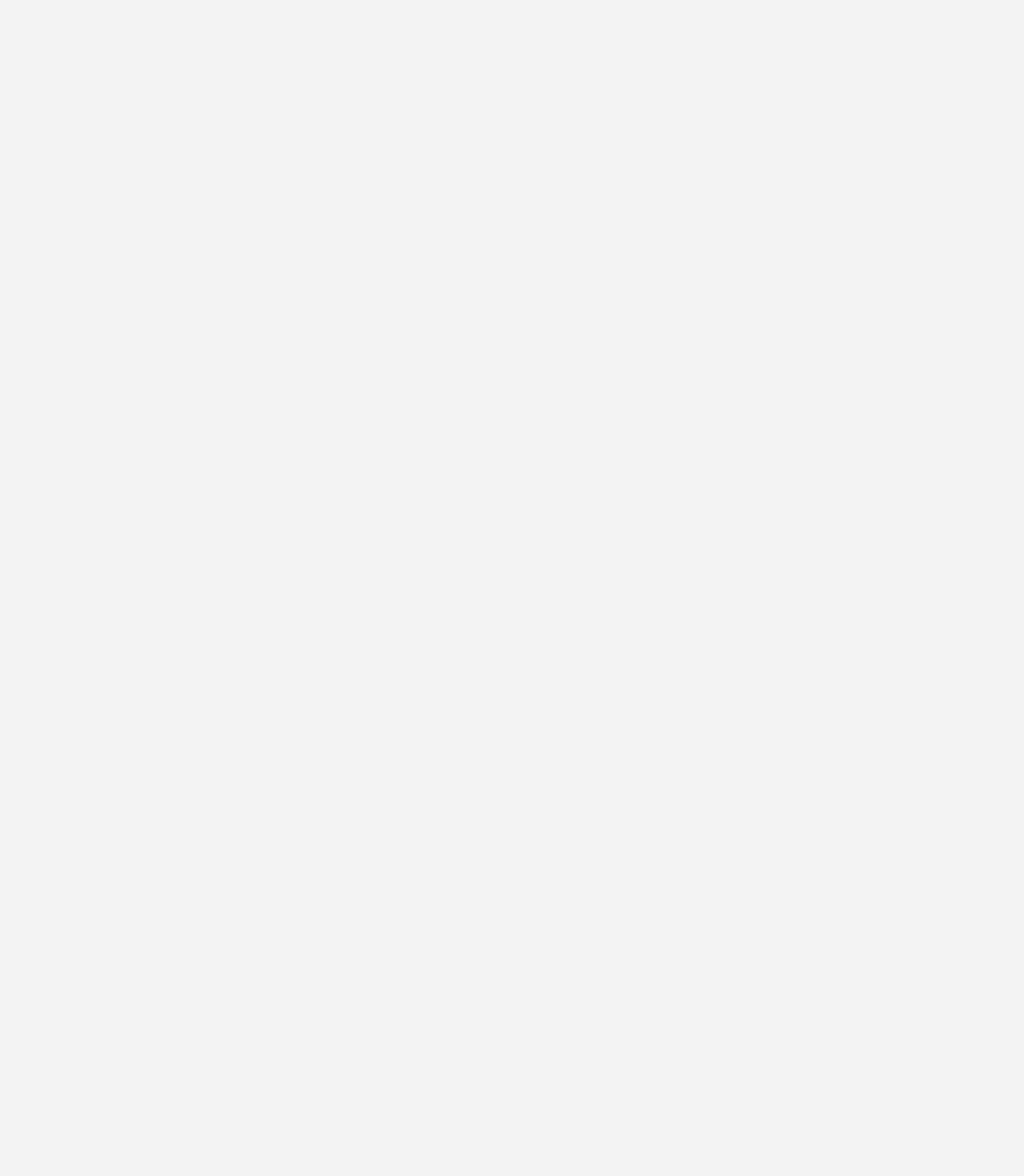
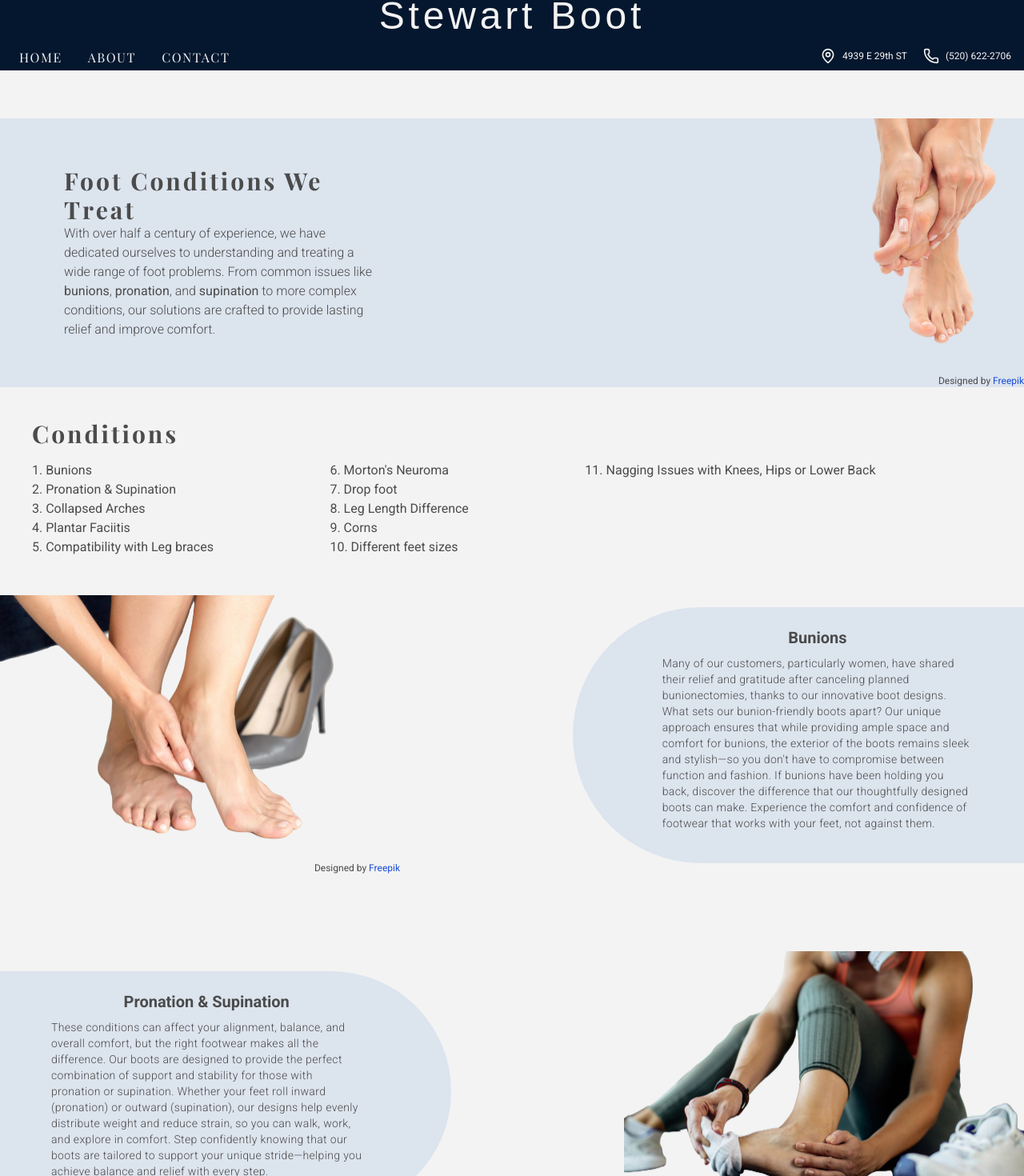
Before and after one commit to ZenilOctavio/stewartboots, a Next.js app: page /about/foot-conditions in a window 1280 px wide. Before the commit this address had no page. Shown: the part 28-1498 px from the top of the page at 80% size. Before the commit the page ends 800 px from the top, so only its background shows below. Built offline with nearby package versions, Linux system fonts and the light colour scheme; a web font is replaced by a local one.

Commit message:
Adding foot conditions

```diff
--- a/app/about/foot-conditions/page.tsx
+++ b/app/about/foot-conditions/page.tsx
@@ -1,36 +1,114 @@
 import clsx from "clsx";
 import Image from "next/image";
-import { redirect } from "next/navigation";
+// import { redirect } from "next/navigation";
 
 interface FootConditionItemProps {
   title: string
   content: string
-  imageSrc: string
-  imageAlt: string
+  imageSrc?: string
+  imageAlt?: string
   imageClassName?: string
   itemId: string
 }
 
+const footConditions = [
+  {
+    title: "Bunions",
+    content: "Many of our customers, particularly women, have shared their relief and gratitude after canceling planned bunionectomies, thanks to our innovative boot designs. What sets our bunion-friendly boots apart? Our unique approach ensures that while providing ample space and comfort for bunions, the exterior of the boots remains sleek and stylish—so you don't have to compromise between function and fashion. If bunions have been holding you back, discover the difference that our thoughtfully designed boots can make. Experience the comfort and confidence of footwear that works with your feet, not against them.",
+    imageSrc: "/foot-conditions/bunions.png",
+    imageAlt: "Bunions"
+  },
+  {
+    title: "Pronation & Supination",
+    content: "These conditions can affect your alignment, balance, and overall comfort, but the right footwear makes all the difference. Our boots are designed to provide the perfect combination of support and stability for those with pronation or supination. Whether your feet roll inward (pronation) or outward (supination), our designs help evenly distribute weight and reduce strain, so you can walk, work, and explore in comfort. Step confidently knowing that our boots are tailored to support your unique stride—helping you achieve balance and relief with every step.",
+    imageClassName: "-scale-x-100",
+    imageSrc: "/foot-conditions/hammertoe.png",
+    imageAlt: "Hammertoes"
+  },
+  {
+    title: "Collapsed Arches",
+    content: "This condition can lead to discomfort and fatigue, but our expertly crafted designs provide the support and structure your feet need. Our boots are engineered with features that stabilize the foot and promote proper alignment, helping to alleviate the strain caused by collapsed arches. With our footwear, you can enjoy long-lasting comfort without sacrificing style or durability.",
+    imageSrc: "/foot-conditions/athletefoot.png",
+    imageAlt: "Athlete Foot"
+  },
+  {
+    title: "Plantar Faciitis",
+    content: "Crafted with cushioning and arch support in mind, our boots help reduce the strain on the plantar fascia, easing the pain and discomfort often associated with prolonged standing or walking. Whether you're on your feet all day or exploring the great outdoors, our boots work to keep you comfortable every step of the way. Discover how our expertly designed footwear can turn every step from a painful chore into a pain-free experience. Let our boots give your feet the support they deserve.",
+    imageSrc: "/foot-conditions/heelspurs.png",
+    imageAlt: "Plantar Faciitis"
+  },
+  {
+    title: "Compatibility with Leg braces",
+    content: "Our boots are engineered to provide ample space and adjustability, making them compatible with most leg braces. Whether you need extra support, easy access, or a durable design that can handle daily wear, our boots deliver solutions tailored to your lifestyle. With our expertise, you can count on boots that work seamlessly with your leg braces, offering the comfort, stability, and confidence you deserve in every step.",
+    // imageSrc: "/foot-conditions/ingrowntoenails.png",
+    imageAlt: "Ingrown Toe Nails"
+  },
+  {
+    title: "Morton's Neuroma",
+    content: "Our designs prioritize cushioning and pressure relief in the forefoot, helping to reduce irritation and support the sensitive areas between the toes. With our carefully engineered fits, you'll enjoy room for movement and all-day comfort without compromising on durability or appearance.",
+    imageSrc: "/foot-conditions/mortons-neuroma.jpg",
+    imageAlt: "Morton's Neuroma"
+  },
+  {
+    title: "Drop foot",
+    content: "Our boots feature thoughtful adjustments, such as reinforced support and ample room for custom orthotics or braces, ensuring a secure fit that aids in foot lift and stride balance. Durable yet lightweight, our designs help reduce fatigue while offering the protection and ease of movement you need.",
+    imageClassName: "-scale-x-100",
+    imageSrc: "/foot-conditions/man-stretching-his-legs-outside.png",
+    imageAlt: "Morton's Neuroma"
+  },
+  {
+    title: "Leg Length Difference",
+    content: "Our expertise ensures that every step feels natural, regardless of the difference in leg length. Our boots are designed with adaptability in mind, allowing for modifications such as lifts or orthotic inserts to accommodate your specific needs. This means you can enjoy improved alignment, reduced strain, and greater comfort—all without sacrificing style or durability.",
+    // imageSrc: "/foot-conditions/mortons-neuroma.jpg",
+    imageAlt: "Morton's Neuroma"
+  },
+  {
+    title: "Corns",
+    content: "Our designs are built to reduce pressure and friction, helping to protect sensitive areas and prevent corns from worsening. Featuring soft, cushioned interiors and spacious toe boxes, our boots provide the gentle relief your feet need without compromising on style. Every pair is thoughtfully crafted to ensure comfort, durability, and protection, so you can go about your day pain-free.",
+    // imageSrc: "/foot-conditions/mortons-neuroma.jpg",
+    imageAlt: "Morton's Neuroma"
+  },
+  {
+    title: "Different feet sizes",
+    content: "Our boots are designed with adjustability and customization in mind, offering features like flexible lacing systems and adaptable insoles to accommodate each foot individually. This means a secure fit for both feet, without pinching, slipping, or uneven pressure.",
+    // imageSrc: "/foot-conditions/mortons-neuroma.jpg",
+    imageAlt: "Morton's Neuroma"
+  },
+  {
+    title: "Nagging Issues with Knees, Hips or Lower Back",
+    content: "Many people unknowingly struggle with knee, hip, or lower back pain without realizing that the root cause often lies in poorly fitted footwear. In most cases, when there's no underlying medical condition, adjusting footwear can significantly reduce or eliminate pain by improving posture and balance. Our boots are crafted with ergonomic designs that promote proper alignment and evenly distribute weight across your feet, relieving strain on the knees, hips, and lower back.",
+    imageSrc: "/foot-conditions/man-stretching-knees.png",
+    imageAlt: "Morton's Neuroma"
+  }
+];
+
+
 function FootConditionItem({ title, content, imageSrc, imageAlt, itemId, imageClassName = "" }: FootConditionItemProps) {
+
 
 
   return (
     <li id={itemId} className="gap-4 basis-3/5 flex flex-col md:flex-row items-center justify-between w-full">
+      {
         <figure>
-        <Image
+          {
+            imageSrc &&
+            <><Image
               className={clsx("object-cover", imageClassName)}
               src={imageSrc}
               width={500}
               height={500}
-          alt={imageAlt}
+              alt={imageAlt || ''}
             />
               <figcaption className="text-xs float-end">
                 Designed by <a href="https://www.freepik.com/" className="text-blue-700">Freepik</a>
-        </figcaption>
+              </figcaption></>
+          }
         </figure>
-      <article className="bg-secondary pt-6 pb-10">
-        <h3 className="text-xl font-roboto font-bold">{title}</h3>
-        <p className="w-[55ch] text-sm font-light mt-2 tracking-wide">{content}</p>
+      }
+      <article className="bg-secondary pt-6 text-center flex flex-col items-center  pb-10">
+        <h3 className="text-xl font-roboto text-center font-bold">{title}</h3>
+        <p className="md:w-[50ch] text-sm text-center md:text-start font-light mt-2 tracking-wide">{content}</p>
       </article>
     </li>
   )
@@ -38,17 +116,17 @@ function FootConditionItem({ title, content, imageSrc, imageAlt, itemId, imageCl
 
 
 export default function FootConditionsPage() {
-  redirect('/')
+  // redirect('/')
 
   return (
-    <div className="pt-10 w-full flex flex-col gap-10 py-16">
+    <div className="pt-20 w-full flex flex-col gap-10 py-16">
 
       <section className="bg-secondary  flex flex-col-reverse items-center md:flex-row justify-between">
-        <main className="px-20 py-10 basis-1/3">
-          <h1 className="text-3xl font-bold tracking-widest">Foot Conditions We Treat</h1>
-          <p className="font-light w-[45ch]">With over half a century of experience, we have dedicated ourselves to understanding and treating a wide range of foot problems. From common issues like bunions, hammertoes, and heel spurs to more complex conditions, our solutions are crafted to provide lasting relief and improve comfort.</p>
+        <main className="md:px-20 px-4 md:py-10 py-4 md:basis-1/3 order-2 md:order-1">
+          <h1 className="md:text-3xl text-xl font-bold tracking-widest">Foot Conditions We Treat</h1>
+          <p className="font-light md:w-[45ch] md:text-base text-sm">With over half a century of experience, we have dedicated ourselves to understanding and treating a wide range of foot problems. From common issues like <strong>bunions</strong>, <strong>pronation</strong>, and <strong>supination</strong> to more complex conditions, our solutions are crafted to provide lasting relief and improve comfort.</p>
         </main>
-        <figure className="md:basis-1/6">
+        <figure className="md:basis-1/6 max-w-[60vw] order-1 md:order-2">
           <Image
             className="object-cover"
             src="/foot-problem1.png"
@@ -64,13 +142,23 @@ export default function FootConditionsPage() {
 
       <section className="px-10">
         <h2 className="text-3xl font-bold tracking-widest">Conditions</h2>
-        <ol className="flex flex-col flex-wrap gap-4 mt-4">
-          <li className="basis-1/3 hover:text-primary transition-all"><a href="#bunions">1. Bunions</a></li>
-          <li className="basis-1/3 hover:text-primary transition-all"><a href="#hamertoe">2. Hammertoes</a></li>
-          <li className="basis-1/3 hover:text-primary transition-all"><a href="#athletefoot">3. Athlete Foot</a></li>
-          <li className="basis-1/3 hover:text-primary transition-all"><a href="#heelspurs">4. Heel Spurs</a></li>
-          <li className="basis-1/3 hover:text-primary transition-all"><a href="#ingrowntoenails">5. Ingrown Toe Nails</a></li>
-          <li className="basis-1/3 hover:text-primary transition-all"><a href="#mortons-neuroma">6. Morton&apos;s Neuroma</a></li>
+        <ol className={`flex flex-col flex-[0_0_1rem] flex-wrap overflow-hidden md:h-[8rem] mt-4`}>
+          {
+            footConditions.map(((footCondition, index) => {
+              const itemId = footCondition.title.toLowerCase().replaceAll(" ", "-")
+
+              return (
+                <li
+                  key={itemId}
+                  className="block hover:text-primary transition-all"
+                >
+                  <a href={`#${itemId}`}>
+                    {index + 1}. {footCondition.title}
+                  </a>
+                </li>
+              )
+            }))
+          }
         </ol>
       </section>
 
@@ -79,59 +167,20 @@ export default function FootConditionsPage() {
         <ul className={clsx(
           "flex flex-col gap-24",
           "[&>*:nth-child(odd)]:md:flex-row [&>*:nth-child(even)]:md:flex-row-reverse",
-          "[&>*:nth-child(odd)>article]:pl-28 [&>*:nth-child(even)>article]:pr-28",
-          "[&>*:nth-child(odd)>article]:pr-16 [&>*:nth-child(even)>article]:pl-16",
-          "[&>*:nth-child(odd)>article]:rounded-l-full [&>*:nth-child(even)>article]:rounded-r-full",
+          "[&>*:nth-child(odd)>article]:md:pl-28 [&>*:nth-child(even)>article]:md:pr-28",
+          "[&>*:nth-child(odd)>article]:md:pr-16 [&>*:nth-child(even)>article]:md:pl-16",
+          "[&>*:nth-child(odd)>article]:md:rounded-l-full [&>*:nth-child(even)>article]:md:rounded-r-full",
         )}>
 
-          <FootConditionItem
-            itemId="bunions"
-            title="Bunions"
-            content="Lorem ipsum dolor sit amet consectetur lajfsjfjsjkfh jkfahjls f kjafh klflsjka aj fkhsjaf jsalf"
-            imageSrc="/foot-conditions/bunions.png"
-            imageAlt="Bunions"
-          />
+          {
+            footConditions.map((footCondition => {
+              const itemId = footCondition.title.toLowerCase().replaceAll(" ", "-")
 
-          <FootConditionItem
-            itemId="hammertoe"
-            title="Hammertoe"
-            imageClassName="-scale-x-100"
-            content="Lorem ipsum dolor sit amet consectetur lajfsjfjsjkfh jkfahjls f kjafh klflsjka aj fkhsjaf jsalf"
-            imageSrc="/foot-conditions/hammertoe.png"
-            imageAlt="Hammertoes"
-          />
-
-          <FootConditionItem
-            itemId="athletefoot"
-            title="Athlete Foot"
-            content="Lorem ipsum dolor sit amet consectetur lajfsjfjsjkfh jkfahjls f kjafh klflsjka aj fkhsjaf jsalf"
-            imageSrc="/foot-conditions/athletefoot.png"
-            imageAlt="Athlete Foot"
-          />
-
-          <FootConditionItem
-            itemId="heelspurs"
-            title="Heel Spurs"
-
-            content="Lorem ipsum dolor sit amet consectetur lajfsjfjsjkfh jkfahjls f kjafh klflsjka aj fkhsjaf jsalf"
-            imageSrc="/foot-conditions/heelspurs.png"
-            imageAlt="Heel Spurs"
-          />
-
-          <FootConditionItem
-            itemId="ingrowntoenails"
-            title="Ingrown Toe Nails"
-            content="Lorem ipsum dolor sit amet consectetur lajfsjfjsjkfh jkfahjls f kjafh klflsjka aj fkhsjaf jsalf"
-            imageSrc="/foot-conditions/ingrowntoenails.png"
-            imageAlt="Ingrown Toe Nails"
-          />
-          <FootConditionItem
-            itemId="mortons-neuroma"
-            title="Morton's Neuroma"
-            content="Lorem ipsum dolor sit amet consectetur lajfsjfjsjkfh jkfahjls f kjafh klflsjka aj fkhsjaf jsalf"
-            imageSrc="/foot-conditions/mortons-neuroma.jpg"
-            imageAlt="Morton's Neuroma"
-          />
+              return (
+                <FootConditionItem key={footCondition.title} itemId={itemId} {...footCondition} />
+              )
+            }))
+          }
         </ul>
       </section>
 
--- a/app/components/Header.tsx
+++ b/app/components/Header.tsx
@@ -15,7 +15,7 @@ export function Header() {
     >
       <section className="flex flex-col items-center basis-11/12">
         <div className="flex gap-6 items-center"><h2 className="text-primary">Since</h2> <h2 className="text-primary">1940</h2></div>
-        <h1 className="text-3xl sm:text-4xl md:text-5xl font-custom font-light text-background tracking-widest">Stewart Boot</h1>
+        <h1 className="md:text-5xl sm:text-4xl font-custom text-background tracking-widest">Stewart Boot</h1>
       </section>
       <Navbar className="w-full mt-4 self-end basis-1/12" />
     </header>
--- a/app/components/Navbar.tsx
+++ b/app/components/Navbar.tsx
@@ -19,7 +19,7 @@ function WebsiteNavbarItem({ content, href, active = false }: NavbarItemProps) {
       href={href}
       className={
         clsx(
-          "capitalize font-pdisplay px-2 pb-1 text-background font-semibold md:text-lg",
+          "capitalize font-pdisplay font-light tracking-widest  px-2 pb-1 text-background  ",
           { "bg-background text-backgroundSecondary md:rounded-t": active }
         )
       }
@@ -118,6 +118,6 @@ export function Navbar({ className = "" }: NavbarProps) {
           }
         </div>
       </ul>
-    </nav>
+    </nav >
   )
 }
--- a/app/home/constants.ts
+++ b/app/home/constants.ts
@@ -16,7 +16,7 @@ export const socialMediaLinks = [
 
 export const contactDictionary = {
   'location': { name: 'Location', data: '4939 E 29th ST' },
-  'phone': { name: 'Phone number', data: '(520) 613-8371' },
+  'phone': { name: 'Phone number', data: '(520) 622-2706' },
   'email': { name: 'Email', data: 'stwboot50@gmail.com' },
 
 }
```
Also changed, not shown: app/page.tsx (+4 -3 lines), public/foot-conditions/man-stretching-his-legs-outside.png (added), public/foot-conditions/man-stretching-knees.png (added). Lines whose indentation alone changed are shown as unchanged.
